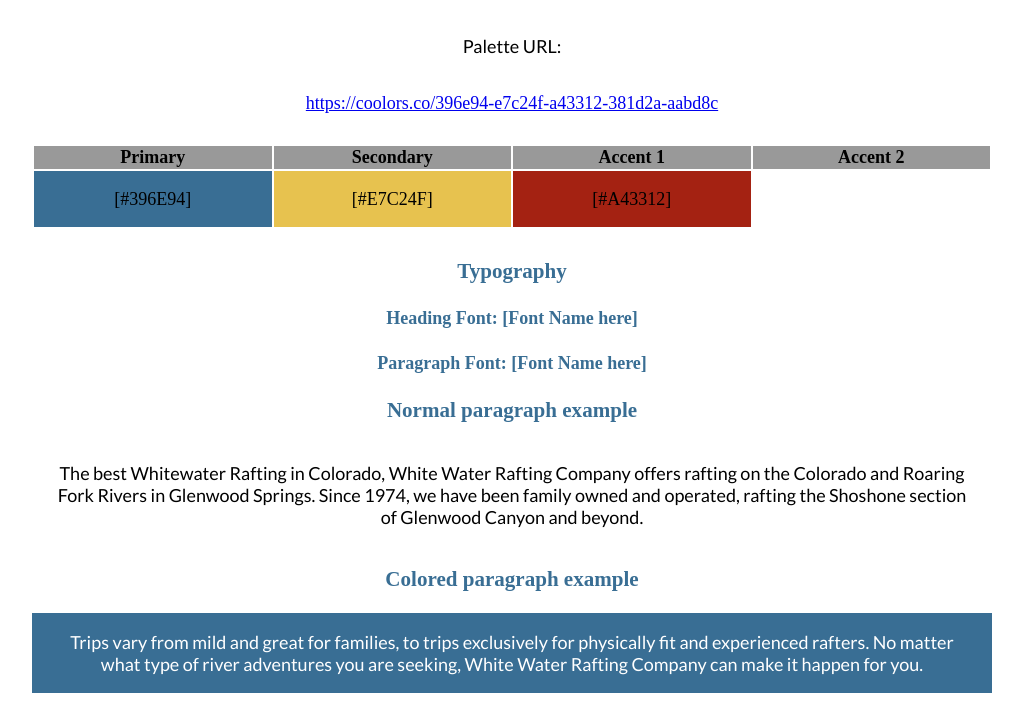
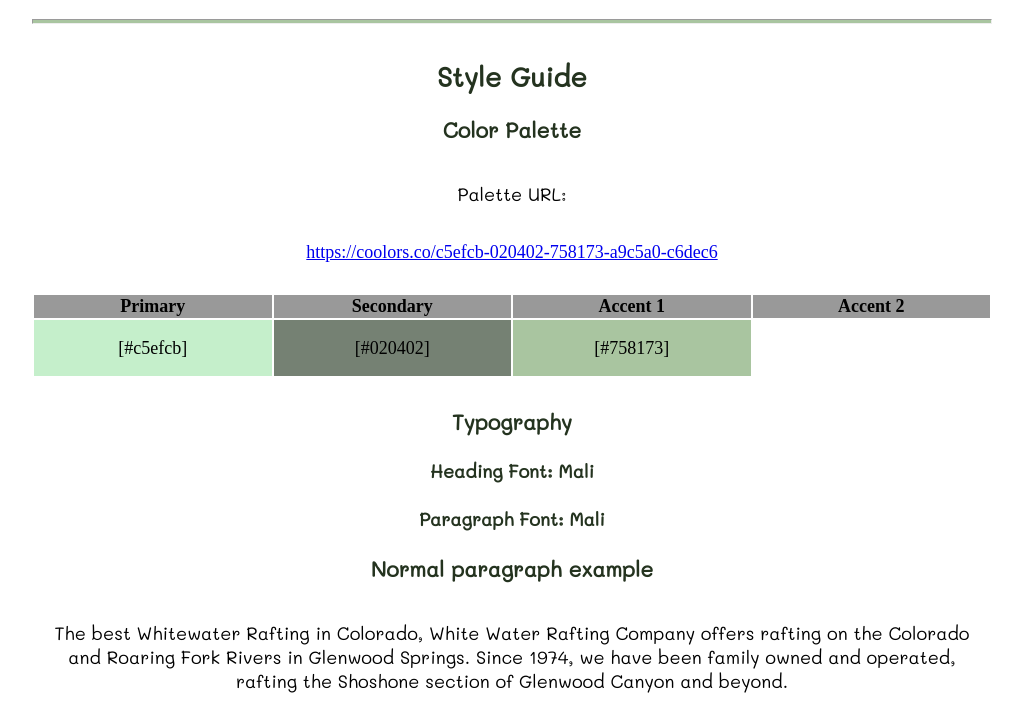
Before and after one commit to inteligenciaquantica/WDD130, a plain HTML site: page wwr/site-plan-rafting.html in a window 1280 px wide. Shown: the part 1213-1930 px from the top of the page, without its empty margins (128-1151 px from the left). Drawn offline with Linux system fonts and the light colour scheme; a web font is replaced by a local one.

Commit message:
added font and color

```diff
--- a/aboutme/wwr/site-plan-rafting.html
+++ b/wwr/site-plan-rafting.html
@@ -56,8 +56,8 @@
 
     <!-- Copy and paste the URL to your finished palette below. Replace the href value that is there with yours. Make sure to paste it into both the href value and the content text of the <a> tag -->
     <p>Palette URL:</p>
-    <a href="https://coolors.co/396e94-e7c24f-a43312-381d2a-aabd8c"
-      target="_blank">https://coolors.co/396e94-e7c24f-a43312-381d2a-aabd8c</a>
+    <a href="https://coolors.co/c5efcb-020402-758173-a9c5a0-c6dec6"
+      target="_blank">https://coolors.co/c5efcb-020402-758173-a9c5a0-c6dec6</a>
 
     <table class="colors">
       <tr>
@@ -68,9 +68,9 @@
       </tr>
       <!-- Replace the numbers in the boxes below with your hex color codes. Then switch to the site-plan.css file and change your colors there as well. -->
       <tr>
-        <td class="primary">[#396E94]</td>
-        <td class="secondary">[#E7C24F]</td>
-        <td class="accent1">[#A43312]</td>
+        <td class="primary">[#c5efcb]</td>
+        <td class="secondary">[#020402]</td>
+        <td class="accent1">[#758173]</td>
         <td class="accent2"></td>
       </tr>
     </table>
@@ -81,11 +81,11 @@
     <!-- Choose a font for your paragraphs (body copy) and headlines. What font(s) have you chosen? Think also about which of your colors above you might use for background and font colors. -->
 
     <h4>
-      Heading Font: [Font Name here]
+      Heading Font: Mali
       <!-- change this -->
     </h4>
     <h4>
-      Paragraph Font: [Font Name here]
+      Paragraph Font: Mali
       <!-- change this -->
     </h4>
     <h3>Normal paragraph example</h3>
--- a/aboutme/wwr/styles/site-plan-rafting.css
+++ b/wwr/styles/site-plan-rafting.css
@@ -2,29 +2,29 @@
 /* if you are using any Google fonts change the font names below to your fonts.
 Any spaces in your font name should be replaced with a +.
 Fonts are separated by a | */
-@import url('https://fonts.googleapis.com/css?family=IM+Fell+French+Canon+SC|Lato');
+@import url('https://fonts.googleapis.com/css2?family=Mali:wght@400&display=swap');
 
 :root {
   /* change the values below to your colors from your palette */
-  --primary-color: #396E94   ;
-  --secondary-color: #E7C24F ;
-  --accent1-color: #A42212;
+  --primary-color: #c5efcb   ;
+  --secondary-color: #758173 ;
+  --accent1-color: #a9c5a0;
   --accent2-color: white;
 
   /* change the values below to your chosen font(s) */
-  --heading-font: "IM Fell French Canon SC";
-  --paragraph-font: Lato, Helvetica, sans-serif;
+  --heading-font: "Mali";
+  --paragraph-font: Mali, Helvetica, sans-serif;
 
   /* these colors below should be chosen from among your palette colors above */
-  --headline-color-on-white: #396E94;  /* headlines on a white background */
-  --headline-color-on-color: white; /* headlines on a colored background */
+  --headline-color-on-white: #24331F;  /* headlines on a white background */
+  --headline-color-on-color: #24331F; /* headlines on a colored background */
   --paragraph-color-on-white: #396E94; /* paragraph text on a white background */
   --paragraph-color-on-color: white; /* paragraph text on a colored background */
-  --paragraph-background-color: #396E94  ;
+  --paragraph-background-color: #69c29a  ;
   --nav-link-color: #396E94;
   --nav-background-color: #D4AC0D;
   --nav-hover-link-color: white;
-  --nav-hover-background-color: #396E94;
+  --nav-hover-background-color: #69c29a; /*#396E94 */
 }
 
 
```
Also changed, not shown: aboutme.html (+4 -0 lines), aboutme/index.html (+1 -1 lines), links.txt, wwr/images/logo.png (added).
